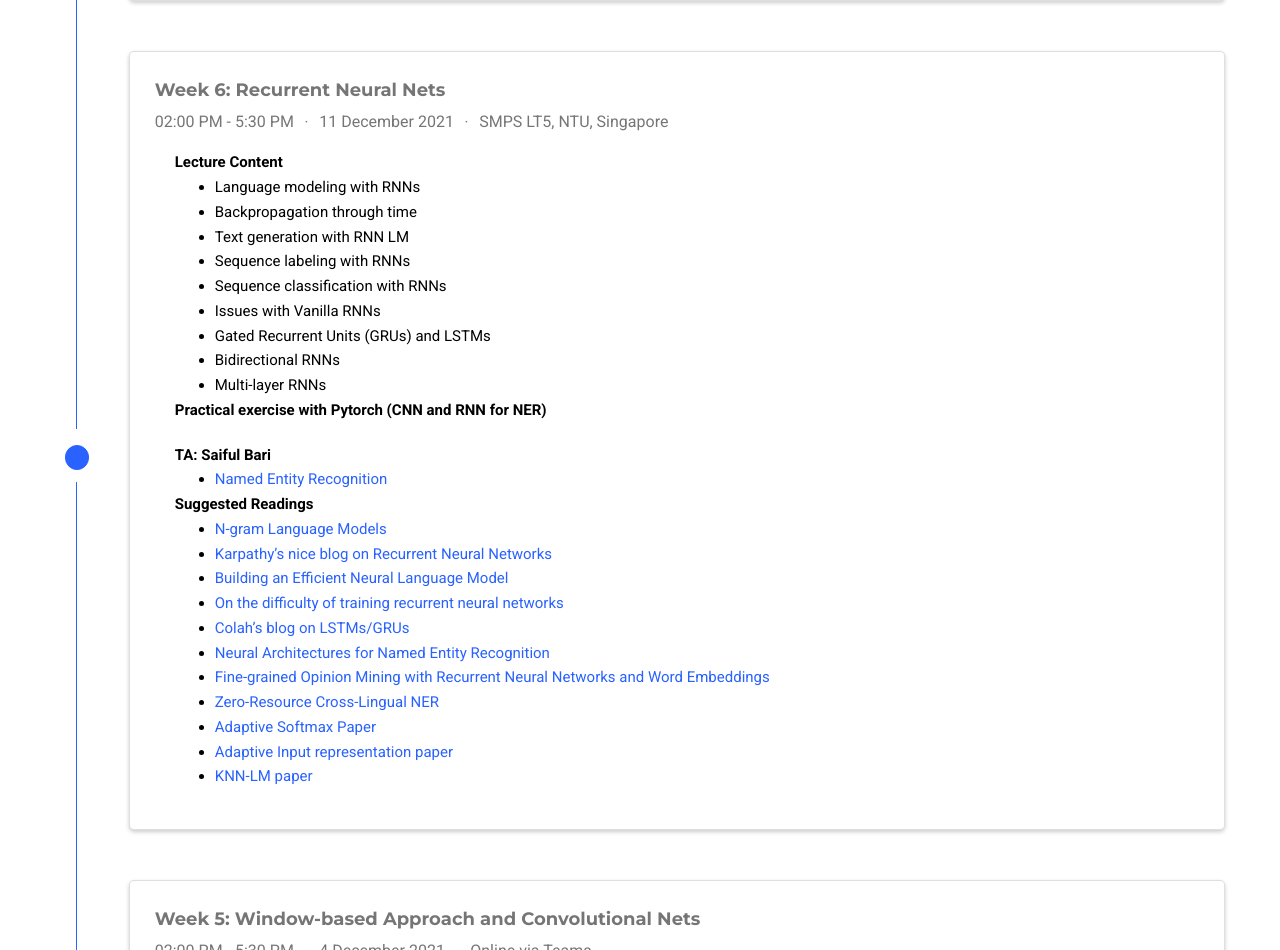
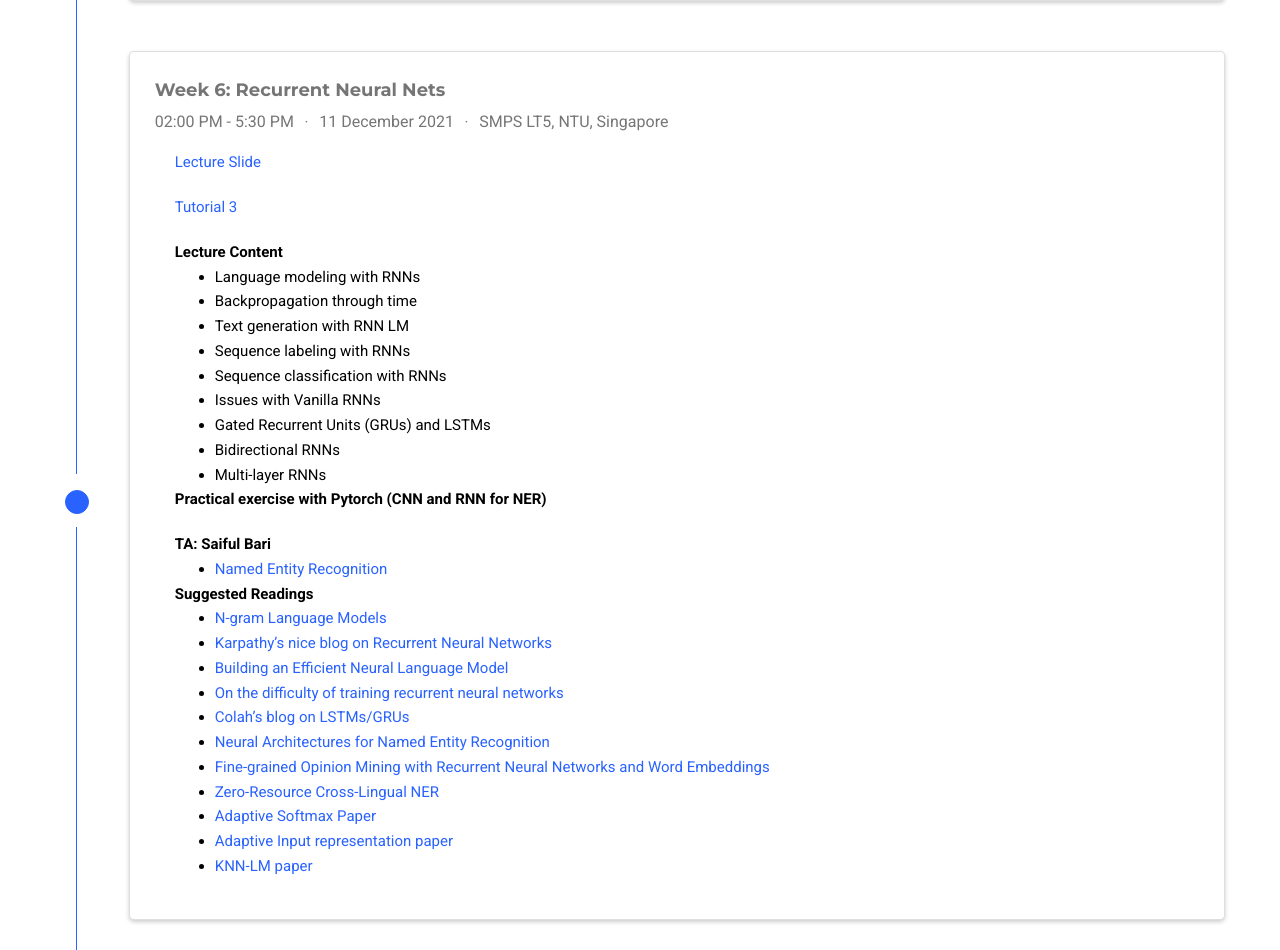
Before and after one commit to ntunlpsg/deep-nlp, a plain HTML site: page index.html in a window 1280 px wide. Shown: the part 9160-10110 px from the top of the page. Drawn offline with nearby package versions, Linux system fonts and the light colour scheme; some icons are missing.

Commit message:
my-update on date

```diff
--- a/index.html
+++ b/index.html
@@ -1684,11 +1684,13 @@
 
 
             </div>
-            <div class="card-text"><!--
-
-  [Lecture Slide](https://drive.google.com/file/d/1eoPuwhNW0wQZfaCzNBoWITz3QIIJ9hcF/view?usp=sharing)
-
-  [Tutorial 3](https://drive.google.com/file/d/1c6dfN3mw4xahmyahFmfxh3gRWdBGQR_k/view?usp=sharing)
+            <div class="card-text"><p><a href="https://drive.google.com/file/d/11RD3RvD9uZOjRqLU7lesN2jfb7D9miSU/view?usp=sharing" target="_blank">Lecture Slide</a></p>
+
+<p><a href="https://drive.google.com/file/d/1c6dfN3mw4xahmyahFmfxh3gRWdBGQR_k/view?usp=sharing" target="_blank">Tutorial 3</a></p>
+
+<!--
+
+
  -->
 
 <p><strong>Lecture Content</strong></p>
```
